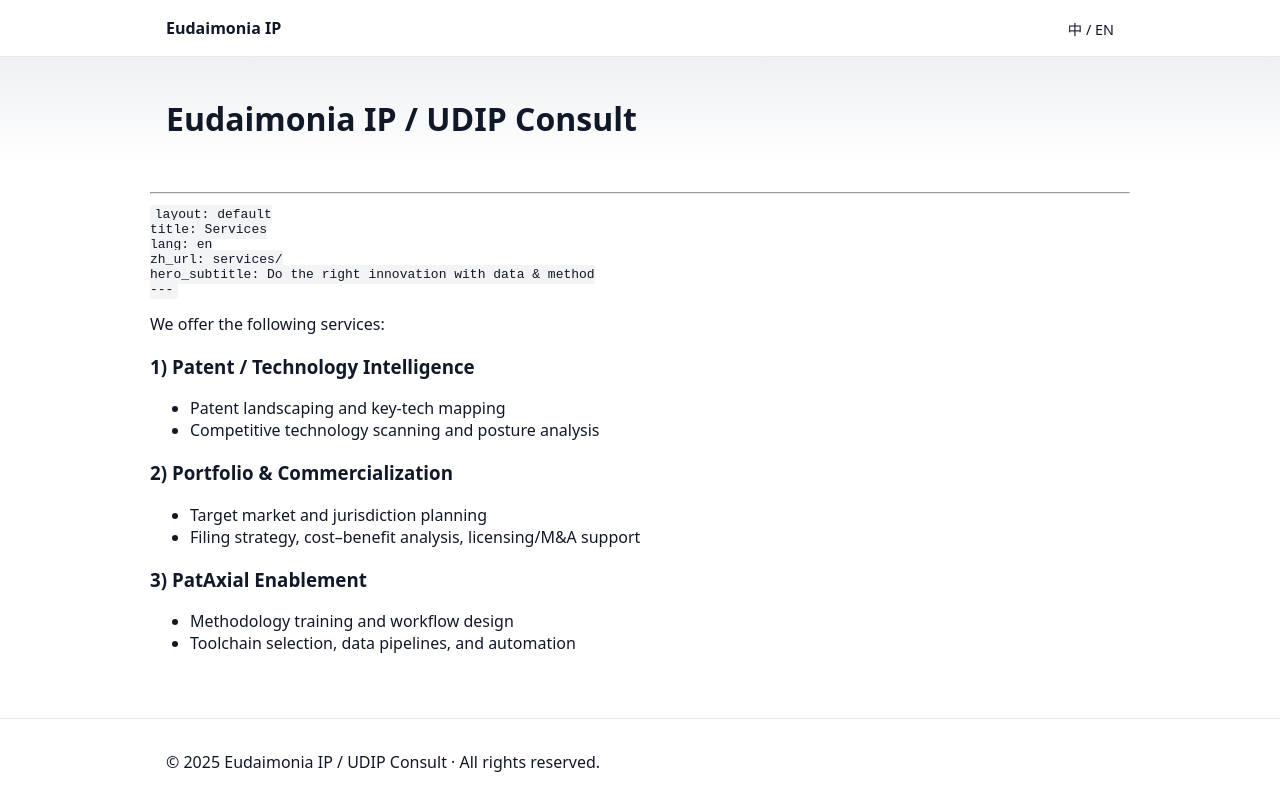
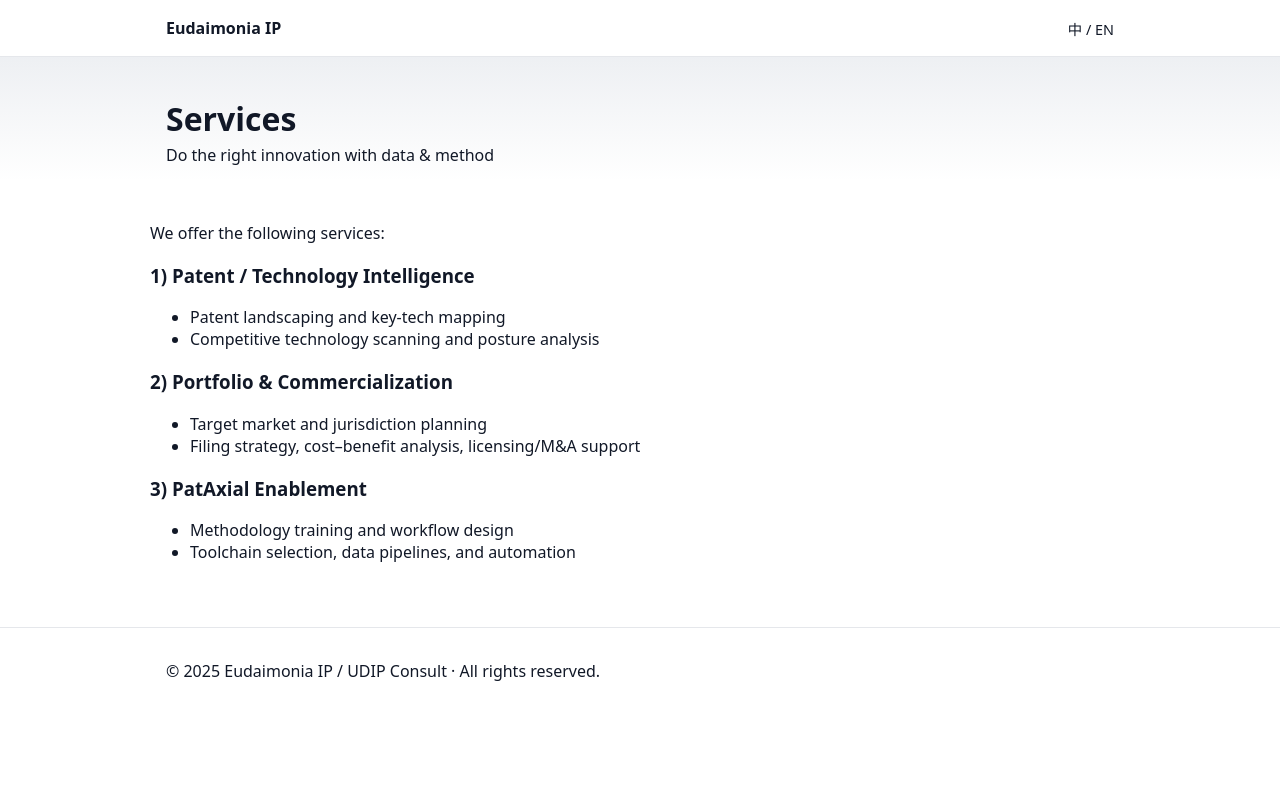
Before and after one commit to nuancenil/udipconsult, a Jekyll site: the page built from en/services.md, in a window 1280 px wide. Shown: the top 811 px of the page. Built offline with Jekyll 4.4.1, drawn with Linux system fonts in a browser that asks for light colours; our own code applies the rules of GitHub Pages for plain Markdown files; some of the changed lines change nothing that is shown.

Commit message:
Update services.md

```diff
--- a/en/services.md
+++ b/en/services.md
@@ -1,10 +1,12 @@
 ---
-    layout: default
-    title: Services
-    lang: en
-    zh_url: services/
-    hero_subtitle: Do the right innovation with data & method
-    ---
+layout: default
+title: Services
+lang: en
+zh_url: /services/
+hero_subtitle: Do the right innovation with data & method
+permalink: /en/services/
+---
+
 
 We offer the following services:
 
```
